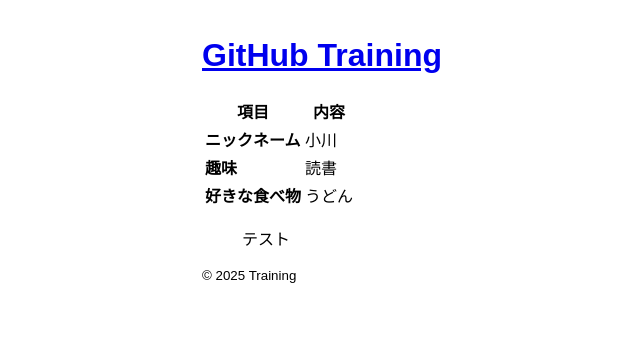
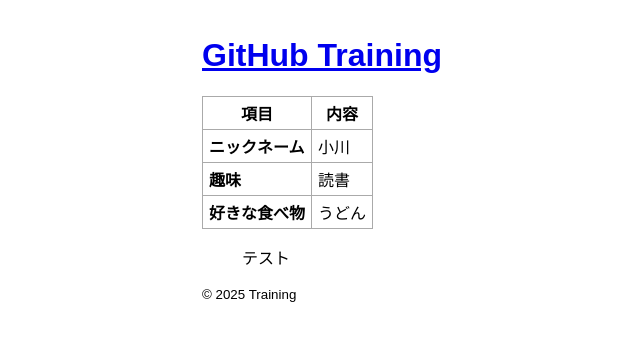
Before and after one commit to ogawakh/gda-work, a Jekyll site: the page built from _participants/ogawa.md, in a window 1280 px wide. Shown: the top 341 px of the page, without its empty margins (118-758 px from the left). Built offline with Jekyll 4.4.1, drawn with Linux system fonts in a browser that asks for light colours.

Commit message:
style: add table borders

```diff
--- a/assets/css/style.css
+++ b/assets/css/style.css
@@ -1 +1,13 @@
 body { font-family: sans-serif; max-width: 640px; margin: auto; padding: 1rem; }
+
+table {
+  border-collapse: collapse;   /* 線を重ねず 1 本にする */
+}
+
+table, th, td {
+  border: 1px solid #aaa;      /* 色や太さはお好みで */
+}
+
+th, td {
+  padding: 4px 6px;            /* 読みやすい余白 */
+}
```
